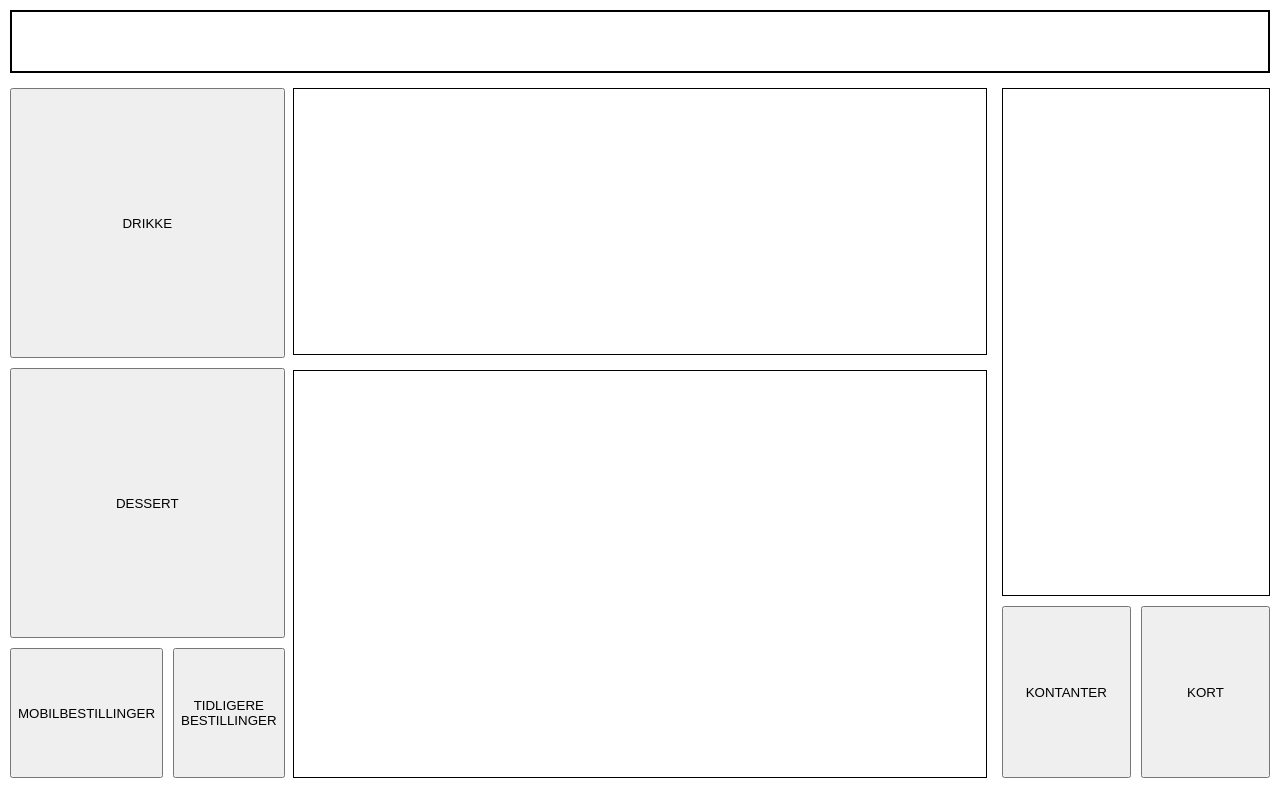
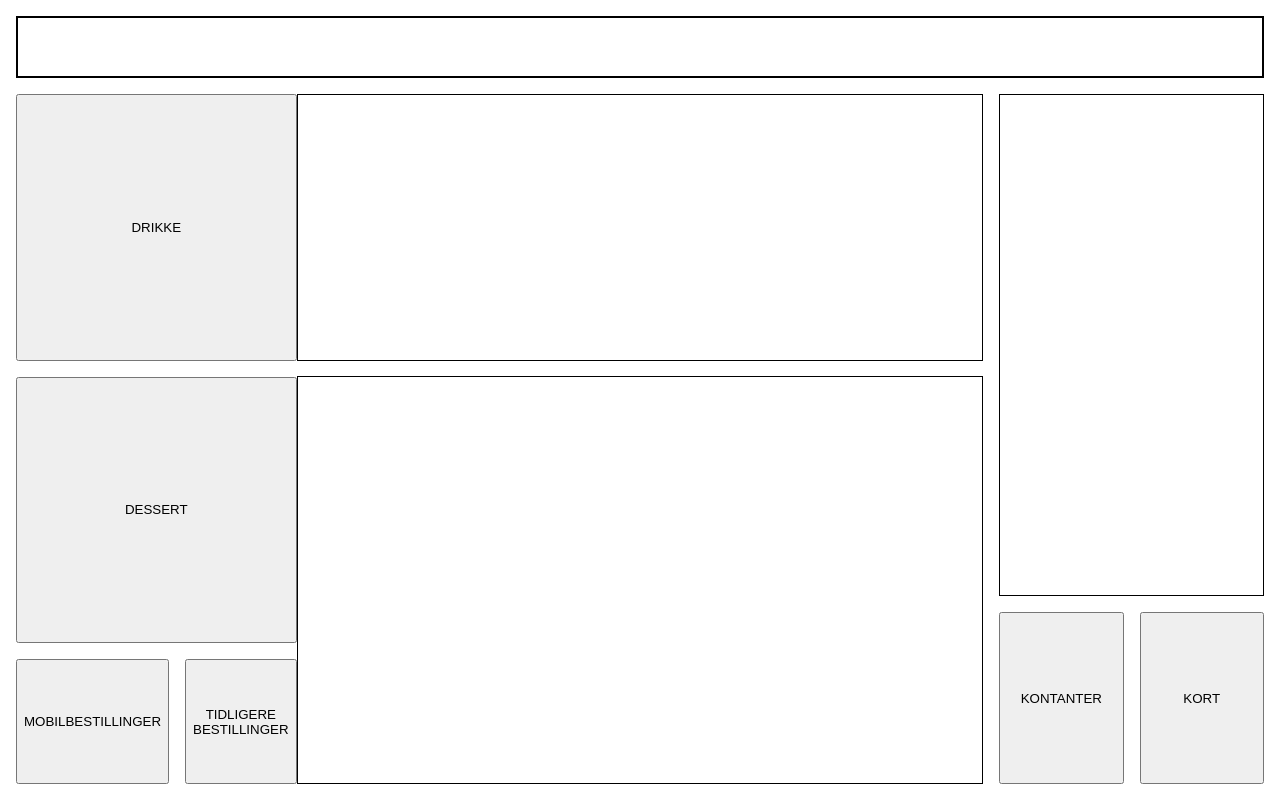
Before and after one commit to RenateKarlsen/gd-eksamen, a plain HTML site: page index.html in a window 1280 px wide. Drawn offline with Linux system fonts and the light colour scheme.

Commit message:
Edit som units from px to rem

```diff
--- a/desktop.css
+++ b/desktop.css
@@ -4,12 +4,12 @@ html, body {
 }
 
 body {
-    margin: 10px;
+    margin: 1rem;
 }
 
 #main-wrapper {
     display: grid;
-    grid-gap: 15px;
+    grid-gap: 1rem;
     width: 100%;
     height: 100%;
 
@@ -28,7 +28,7 @@ body {
 
 #main-navigation-section {
     display: grid;
-    grid-gap: 10px;
+    grid-gap: 1rem;
 
     /* THIS element's grid structure */
     grid-template-columns: repeat(2, 1fr);
@@ -39,9 +39,25 @@ body {
     grid-row: 2 / 11;
 }
 
+#drinks-menu-button {
+    /* THIS element's placement in parent grid */
+    grid-column: 1 / 3;
+    grid-row: 1 / 3;
+}
+
+#desserts-menu-button {
+    /* THIS element's placement in parent grid */
+    grid-column: 1 / 3;
+    grid-row: 3 / 5;
+}
+
+.button{
+    justify-self: stretch;
+}
+
 #menu-section {
     display: grid;
-    grid-gap: 15px;
+    grid-gap: 1rem;
 
     /* THIS element's grid structure */
     grid-template-columns: repeat(5, 1fr);
@@ -94,7 +110,7 @@ body {
 
 #order-section {
     display: grid;
-    margin-bottom: 10px;
+    margin-bottom: 1rem;
     border: 1px solid black;
     overflow: scroll;
 
@@ -108,21 +124,9 @@ body {
 
 #pay-section {
     display: grid;
-    grid-gap: 10px;
+    grid-gap: 1rem;
 
     /* THIS element's grid structure */
     grid-template-columns: repeat(2, 1fr);
 
 }
-
-#drinks-menu-button {
-    /* THIS element's placement in parent grid */
-    grid-column: 1 / 3;
-    grid-row: 1 / 3;
-}
-
-#desserts-menu-button {
-    /* THIS element's placement in parent grid */
-    grid-column: 1 / 3;
-    grid-row: 3 / 5;
-}
--- a/index.html
+++ b/index.html
@@ -22,13 +22,13 @@
             <section id="popular-items-menu"></section>
             <section id="main-menu"></section>
         </main>
-        <div id="payment-section">
+        <aside id="payment-section">
             <section id=order-section></section>
             <section id=pay-section>
                 <button type="button" class="button pay-button" id="cash-pay-button" onclick="">KONTANTER</button>
                 <button type="button" class="button pay-button" id="card-pay-button" onclick="">KORT</button>
             </section>
-        </div>
+        </aside>
     </div>
 </body>
 
```
